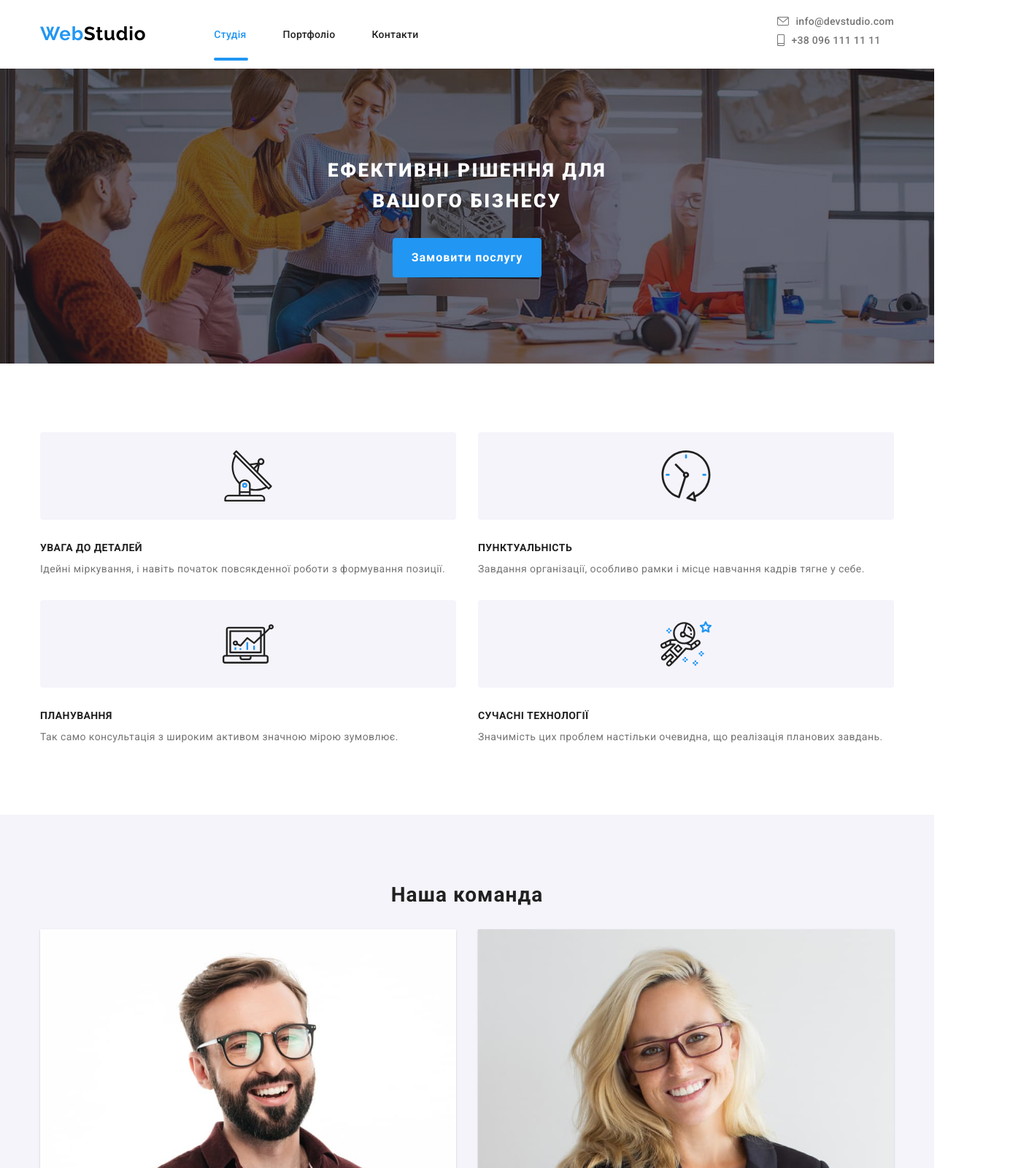
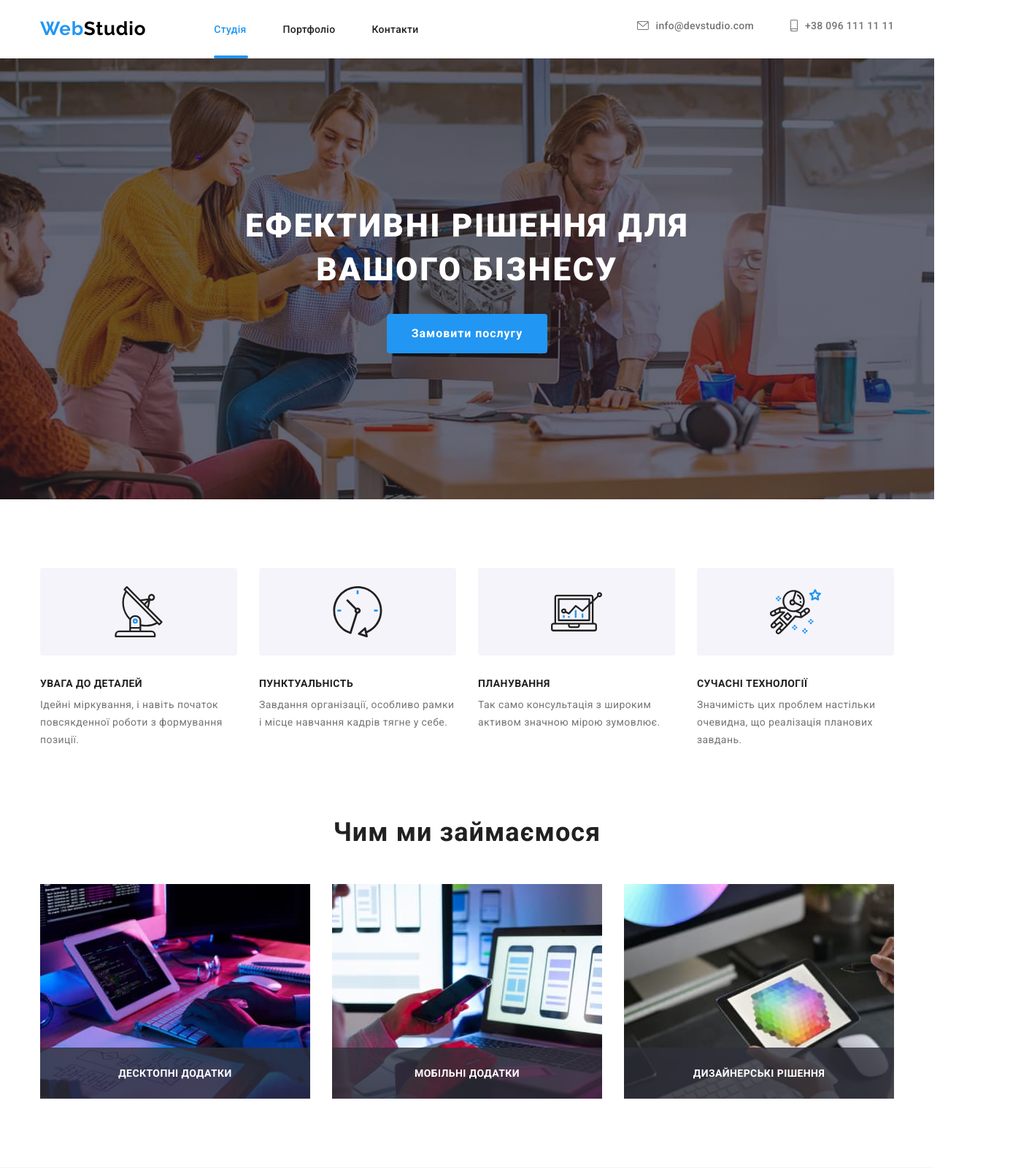
Before and after one commit to frpavlo/Webstudio-sass, a plain HTML site: page index.html in a window 1280 px wide. Shown: the top 1600 px of the page at 73% size, 1399 px wide, since content can reach past the window. Drawn offline with nearby package versions, Linux system fonts and the light colour scheme.

Commit message:
fix media

```diff
--- a/sass/components/_btn.scss
+++ b/sass/components/_btn.scss
@@ -21,7 +21,7 @@
 .hero-studio__button {
     margin: 0 auto;
     padding: 10px 24px;
-    @media screen and (min-width:1440px) {
+    @media screen and (min-width:1200px) {
         padding: 10px 32px;
     }
     &:hover,
--- a/sass/components/_contacts-link.scss
+++ b/sass/components/_contacts-link.scss
@@ -11,7 +11,7 @@
 }
 
 .contacts-link--flex {
-	&:first-child {
+	.contacts-list__item &:first-child {
         @media screen and (min-width: 768px) {
                 margin-bottom: 10px;
             }
--- a/sass/components/_section-title.scss
+++ b/sass/components/_section-title.scss
@@ -5,7 +5,7 @@
     text-align: center;
     font-size: 28px;
     letter-spacing: 1.08px;
-    @media screen and (min-width:1440px) {
+    @media screen and (min-width:1200px) {
         font-size: 36px;
         margin-bottom: 50px;
     }
--- a/sass/layout/_clients.scss
+++ b/sass/layout/_clients.scss
@@ -1,5 +1,9 @@
 .clients {
-	padding: 94px 0;
+		padding: 60px 0;
+
+			@media screen and (min-width:1200px) {
+				padding: 94px 0;
+			}
 }
 
 .clients__list {
@@ -19,12 +23,12 @@
 	&:focus {
 		border-color: $accent-color;
 	}
-	@media screen and (min-width: 768px) {
+	@media screen and (min-width:768px) {
 		@include flex-basis(30px, 3);
         padding: 16px 60px;
 	}
 
-	@media screen and (min-width: 1440px) {
+	@media screen and (min-width:1200px) {
 		@include flex-basis(30px, 6);
 		padding: 16px 32px;
 	}
--- a/sass/layout/_header.scss
+++ b/sass/layout/_header.scss
@@ -1,14 +1,3 @@
-.header {
-    padding: 16px 0;
-    @media screen and (min-width:768px) {
-        padding: 21px 0;
-    }
-    @media screen and (min-width:1440px) {
-        padding-top: 24px;
-        padding-bottom: 25px;
-    }
-}
-
 .header__container {
     display: flex;
     align-items: center;
@@ -30,6 +19,7 @@
     }
 }
 .nav__link {
+    display: block;
     font-family: Roboto;
     font-size: 14px;
     font-weight: 500;
@@ -55,10 +45,7 @@
             height: 4px;
             background-color: $accent-color;
             @media screen and (min-width:768px) {
-                bottom: 4px;
-            }
-            @media screen and (min-width:1440px) {
-                bottom: 4px;
+                bottom: 0px;
             }
             border-radius: 2px;
             transition: transform 500ms cubic-bezier(0.4, 0, 0.2, 1), border-radius 500ms cubic-bezier(0.4, 0, 0.2, 1);
@@ -73,6 +60,9 @@
     @media screen and (min-width:768px) {
         display: inline-block;
     }
+    @media screen and (min-width:1200px) {
+        display: flex;
+    }
     margin-left: auto;
     gap: 50px;
 }
--- a/sass/layout/_hero.scss
+++ b/sass/layout/_hero.scss
@@ -4,7 +4,7 @@
     background-repeat: no-repeat;
     background-size: cover;
     background-position: center;
-    @media screen and (min-width:1440px) {
+    @media screen and (min-width:1200px) {
         padding: 200px 0;
     }
 }
@@ -18,7 +18,7 @@
     line-height: 1.62;
     letter-spacing: 2.64px;
     text-transform: uppercase;
-    @media screen and (min-width:1440px) {
+    @media screen and (min-width:1200px) {
         font-size: 44px;
         line-height: 1.36;
     }
--- a/sass/layout/_main-traits.scss
+++ b/sass/layout/_main-traits.scss
@@ -1,5 +1,8 @@
 .main-traits {
-	padding: 94px 0;
+	padding: 60px 0;
+	@media screen and (min-width:1200px) {
+		padding: 94px 0;
+	}
 }
 
 .main-traits__list {
@@ -14,7 +17,7 @@
 	@media screen and (min-width:768px) {
 		@include flex-basis(30px, 2)
 	}
-	@media screen and (min-width:1440px) {
+	@media screen and (min-width:1200px) {
 		@include flex-basis(30px, 4);
 	}
 	&::before {
--- a/sass/layout/_team.scss
+++ b/sass/layout/_team.scss
@@ -1,5 +1,9 @@
 .team {
-    padding: 94px 0;
+        padding: 60px 0;
+
+            @media screen and (min-width:1200px) {
+                padding: 94px 0;
+            }
     background-color: #f5f4fa;
 }
 
@@ -10,11 +14,11 @@
 }
 
 .team__item {
-    @include flex-basis(0, 1);
+    @include flex-basis(0px, 1);
     @media screen and (min-width:768px) {
         @include flex-basis(30px, 2);
     }
-    @media screen and (min-width:1440px) {
+    @media screen and (min-width:1200px) {
         @include flex-basis(30px, 4);
     }
     border-radius: 0px 0px 4px 4px;
--- a/sass/layout/_work.scss
+++ b/sass/layout/_work.scss
@@ -1,7 +1,7 @@
 .work {
     display: none;
     padding-bottom: 94px;
-    @media screen and (min-width:1440px) {
+    @media screen and (min-width:1200px) {
         display: block;
     }
 }
```
Also changed, not shown: css/main.css, css/main.min.css.
